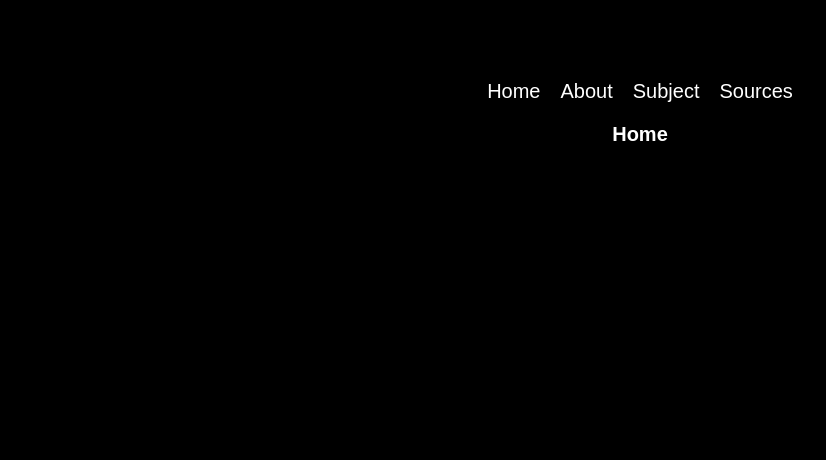
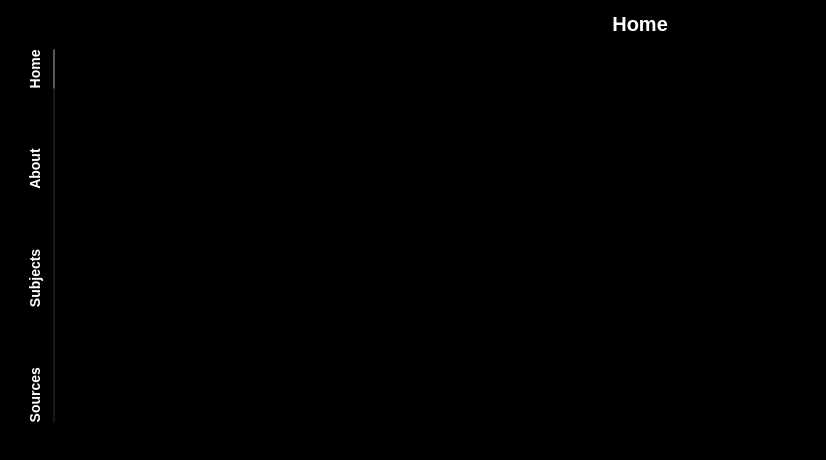
Before and after one commit to AlexandreMasse/transhumanism, a Vue app: page / in a window 1280 px wide. Shown: the top 460 px of the page, without its empty margins (0-826 px from the left). Built offline with nearby package versions, Linux system fonts and the light colour scheme.

Commit message:
dynamic navigation menu done

```diff
--- a/package.json
+++ b/package.json
@@ -40,6 +40,7 @@
     "extract-text-webpack-plugin": "^3.0.0",
     "file-loader": "^1.1.4",
     "friendly-errors-webpack-plugin": "^1.6.1",
+    "gsap": "^1.20.4",
     "html-webpack-plugin": "^2.30.1",
     "node-notifier": "^5.1.2",
     "node-sass": "^4.8.3",
--- a/src/App.vue
+++ b/src/App.vue
@@ -10,7 +10,18 @@ import Navigation from '@/components/Navigation.vue'
 
 export default {
   name: 'App',
-  components: {Navigation}
+  components: {Navigation},
+  methods: {
+    // checkNavigationRoute (routeName) {
+    //   // return this.$route.path === this.$router.match(routeName).fullPath
+    // }
+  },
+  mounted () {
+    // console.log(this.checkNavigationRoute('about'))
+  },
+  updated () {
+    // console.log(this.checkNavigationRoute('about'))
+  }
 }
 </script>
 
@@ -19,7 +30,6 @@ export default {
   font-family: 'Inconsolata', sans-serif;
   -webkit-font-smoothing: antialiased;
   -moz-osx-font-smoothing: grayscale;
-  margin-top: 80px;
   text-align: center;
 
 }
--- a/src/components/Navigation.vue
+++ b/src/components/Navigation.vue
@@ -1,30 +1,86 @@
 <template>
   <nav id="navigation">
-    <router-link :to="{ name: 'home'}">Home</router-link>
-    <router-link :to="{ name: 'about'}">About</router-link>
-    <router-link :to="{ name: 'subjects'}">Subject</router-link>
-    <router-link :to="{ name: 'sources'}">Sources</router-link>
+    <router-link :to="{ name: 'sources'}" class="route-sources">Sources</router-link>
+    <router-link :to="{ name: 'subjects'}" class="route-subjects">Subjects</router-link>
+    <router-link :to="{ name: 'about'}" class="route-about">About</router-link>
+    <router-link :to="{ name: 'home'}" class="route-home">Home</router-link>
+    <div class="route-marker-container">
+      <div class="route-marker"></div>
+    </div>
   </nav>
 </template>
 
 <script>
+import { TweenLite, Power1 } from 'gsap'
 export default {
   name: 'Navigation',
   data () {
     return {
     }
+  },
+  watch: {
+    '$route' (to, from) {
+      this.changeRouteMarker(to)
+    }
+  },
+  methods: {
+    changeRouteMarker (newRoute) {
+      let currentRouteName = newRoute.name
+      let currentRouteLink = document.querySelector('.route-' + currentRouteName)
+      TweenLite.to(this.marker, 0.2, {
+        left: currentRouteLink.offsetLeft,
+        width: currentRouteLink.offsetWidth,
+        ease: Power1.easeInOut
+      })
+    }
+  },
+  mounted () {
+    this.marker = document.querySelector('.route-marker')
+    this.changeRouteMarker(this.$route)
   }
+
 }
 </script>
 
 <style lang="scss" scoped>
 #navigation {
-  margin-bottom: 20px;
+  display: inline-block;
+  position: absolute;
+  transform: rotate(-90deg) translateX(-100%);
+  transform-origin: left;
+  left: 40px;
+  top:35px;
+
   a {
-    margin: 0 10px;
-    font-size: 20px;
+    margin: 0 30px;
+    padding-top: 10px;
     color: white;
     text-decoration: none;
+    font-size: 14px;
+    font-weight: 700;
+
+    &:first-of-type {
+      margin-left: 0;
+    }
+
+    &:last-of-type {
+      margin-right: 0;
+    }
+
+  }
+
+  .route-marker-container {
+    position: relative;
+    background-color: #303030;
+    width: 100%;
+    margin-top: 10px;
+    .route-marker {
+      position: relative;
+      top: 0;
+      left: 0;
+      background-color: #979797;
+      height: 1px;
+    }
   }
 }
 </style>
```
Also changed, not shown: .eslintrc.js, 2 other files (tests, documents, lock files or other folders).
